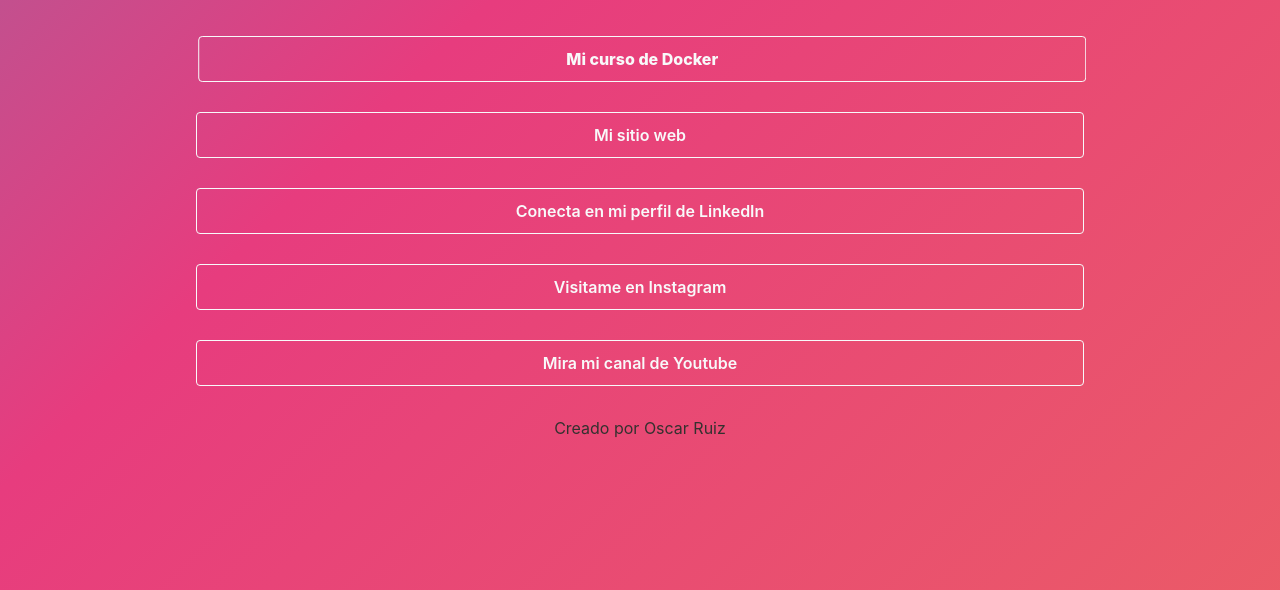
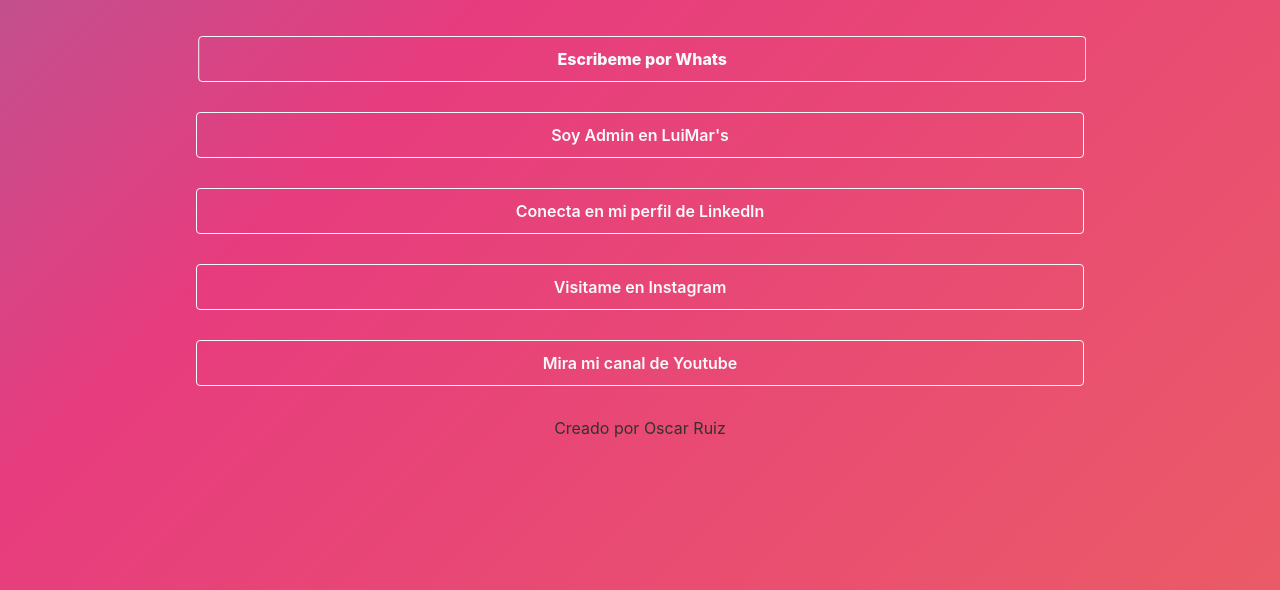
Before and after one commit to OscarRuiz21/OscarRuiz21.github.io, a plain HTML site: page docs/index.html in a window 1280 px wide. Shown: the part 210-800 px from the top of the page. Drawn offline with nearby package versions, Linux system fonts and the light colour scheme.

Commit message:
adding my page updates

```diff
--- a/docs/index.html
+++ b/docs/index.html
@@ -25,10 +25,10 @@
     <div class="col-xs-12">
             <div class="text-center">
                 <div style="padding-bottom: 30px;">
-                    <button onclick="location.href='https://platzi.com/cursos/docker-fundamentos/'" type="button" class="btn btn-outline-light shake" style="width: 80%; padding-top:10px; padding-bottom:10px; font-weight: 800;">Mi curso de Docker</button>
+                    <button onclick="location.href='https://wa.me/525531450903?text=Hola%20Oscar,%20te%20estaba%20buscando%20a%20ver%20si%20me%20puedes%20ayudar%20😊'" type="button" class="btn btn-outline-light shake" style="width: 80%; padding-top:10px; padding-bottom:10px; font-weight: 800;">Escribeme por Whats</button>
                 </div>
                 <div style="padding-bottom: 30px;">
-                    <button onclick="location.href='http://aminespinoza.com'" type="button" class="btn btn-outline-light" style="width: 80%; padding-top:10px; padding-bottom:10px; font-weight: 600;">Mi sitio web</button>
+                    <button onclick="location.href='http://luimars.com'" type="button" class="btn btn-outline-light" style="width: 80%; padding-top:10px; padding-bottom:10px; font-weight: 600;">Soy Admin en LuiMar's</button>
                 </div>
                 <div style="padding-bottom: 30px;">
                     <button onclick="location.href='https://www.linkedin.com/in/oscarruizhu/'" type="button" class="btn btn-outline-light" style="width: 80%; padding-top:10px; padding-bottom:10px; font-weight: 600;">Conecta en mi perfil de LinkedIn</button>
```
